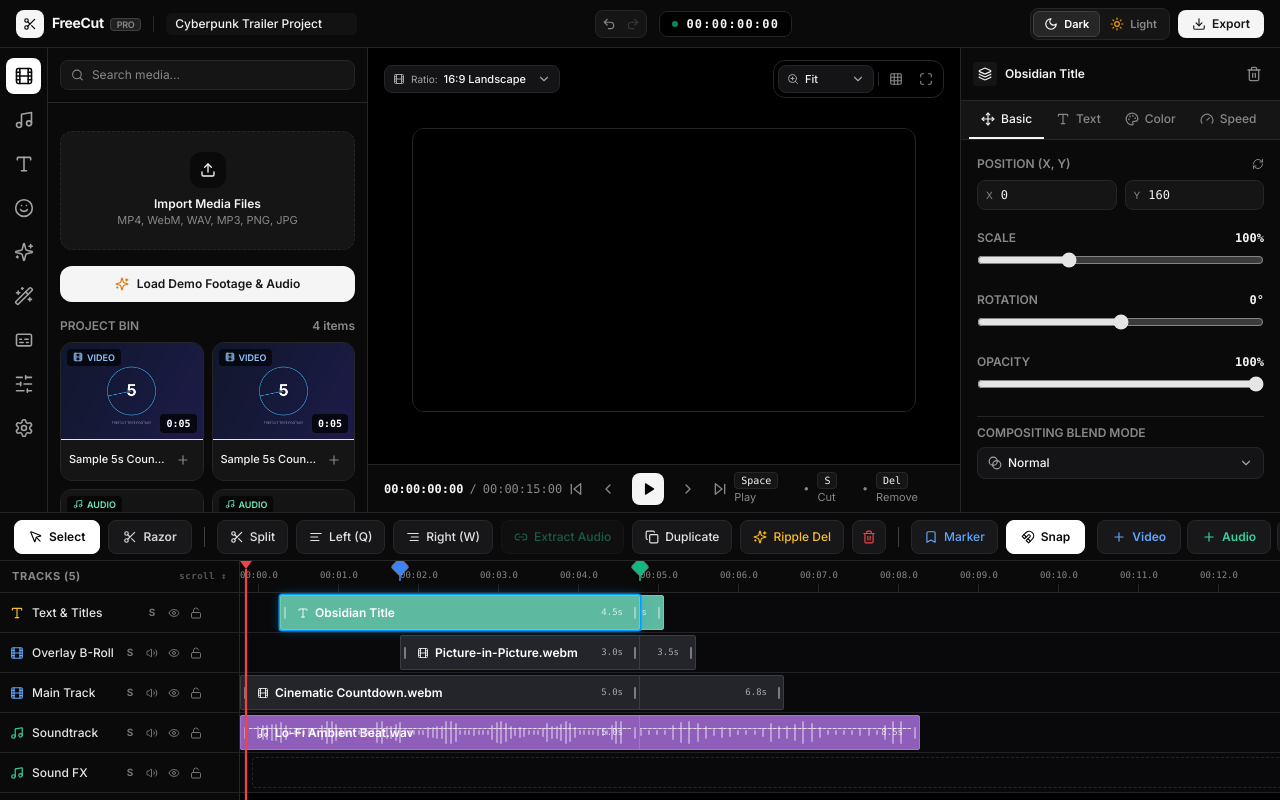
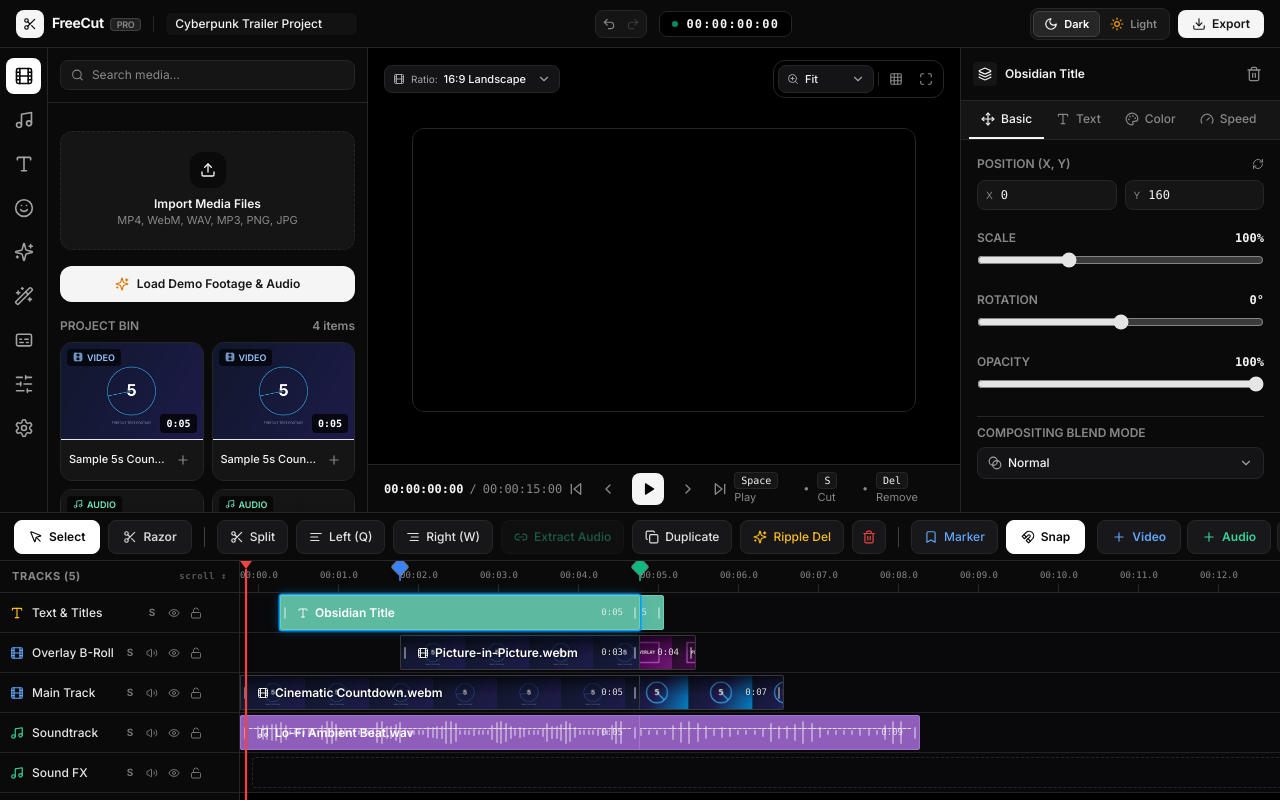
Before and after one commit to SamurAIGPT/FreeCut, a React (Vite) app: page / in a window 1280 px wide. Built offline with nearby package versions, Linux system fonts and the light colour scheme.

Commit message:
feat(timeline): display repeating tiled filmstrip thumbnails in video and image tracks

```diff
--- a/src/components/sidebar/SidebarContent.tsx
+++ b/src/components/sidebar/SidebarContent.tsx
@@ -16,6 +16,8 @@ import {
   playLiveSoundPreview,
   SoundEffectType
 } from '@/utils/sampleMedia';
+
+import { formatDuration } from '@/utils/time';
 
 /**
  * Auto-generating video thumbnail component that displays the video frame
@@ -77,23 +79,6 @@ const VideoAutoThumbnail: React.FC<{ url: string; alt: string }> = ({ url, alt }
       className="h-full w-full object-cover pointer-events-none"
     />
   );
-};
-
-/**
- * Formats duration in seconds into standard video editor time format M:SS or H:MM:SS
- */
-const formatDuration = (seconds?: number): string => {
-  if (typeof seconds !== 'number' || isNaN(seconds) || !isFinite(seconds) || seconds <= 0) {
-    return '0:00';
-  }
-  const total = Math.round(seconds);
-  const hrs = Math.floor(total / 3600);
-  const mins = Math.floor((total % 3600) / 60);
-  const secs = total % 60;
-  if (hrs > 0) {
-    return `${hrs}:${mins.toString().padStart(2, '0')}:${secs.toString().padStart(2, '0')}`;
-  }
-  return `${mins}:${secs.toString().padStart(2, '0')}`;
 };
 
 export const SidebarContent: React.FC = () => {
@@ -316,6 +301,7 @@ export const SidebarContent: React.FC = () => {
           transform: { x: 0, y: 0, scale: 1, rotation: 0, opacity: 1 },
           volume: 1,
           color: '#2563eb',
+          thumbnailUrl: videoAsset.thumbnailUrl,
         });
       }
 
@@ -1151,6 +1137,8 @@ export const SidebarContent: React.FC = () => {
                                   transform: { x: 0, y: 0, scale: 1, rotation: 0, opacity: 1 },
                                   volume: 1,
                                   color: asset.type === 'audio' ? '#059669' : '#2563eb',
+                                  thumbnailUrl: asset.thumbnailUrl,
+                                  url: asset.url,
                                 });
                                 showToast(`Inserted ${asset.name} at playhead`);
                               }
--- a/src/components/timeline/ClipItem.tsx
+++ b/src/components/timeline/ClipItem.tsx
@@ -5,7 +5,8 @@ import {
 } from 'lucide-react';
 import { useEditorStore } from '@/store/useEditorStore';
 import { Clip } from '@/types/editor';
-import { formatShortTime } from '@/utils/time';
+import { formatDuration, formatShortTime } from '@/utils/time';
+import { getClipThumbnail } from '@/utils/thumbnail';
 
 interface ClipItemProps {
   clip: Clip;
@@ -30,6 +31,7 @@ export const ClipItem: React.FC<ClipItemProps> = ({ clip, isLocked }) => {
   const moveClipToTrack = useEditorStore((s) => s.moveClipToTrack);
   const tracks = useEditorStore((s) => s.tracks);
   const clips = useEditorStore((s) => s.clips);
+  const assets = useEditorStore((s) => s.assets);
   const markers = useEditorStore((s) => s.markers);
   const setSnapGuideX = useEditorStore((s) => s.setSnapGuideX);
 
@@ -38,6 +40,13 @@ export const ClipItem: React.FC<ClipItemProps> = ({ clip, isLocked }) => {
   const contextMenuRef = useRef<HTMLDivElement>(null);
 
   const isSelected = selectedClipId === clip.id;
+
+  const imageUrl = getClipThumbnail(clip, assets);
+  const isTiledMedia = (clip.type === 'video' || clip.type === 'image') && Boolean(imageUrl);
+
+  const THUMBNAIL_ASPECT_RATIO = 16 / 9;
+  const trackHeight = 36;
+  const tileWidth = Math.round(trackHeight * THUMBNAIL_ASPECT_RATIO);
 
   // Close context menu on outside click
   useEffect(() => {
@@ -253,7 +262,15 @@ export const ClipItem: React.FC<ClipItemProps> = ({ clip, isLocked }) => {
           icon: Type,
         };
       case 'video':
+      case 'image':
       default:
+        if (isTiledMedia) {
+          return {
+            bg: 'bg-[#18181b] text-white',
+            border: 'border-neutral-700/80',
+            icon: Film,
+          };
+        }
         return {
           bg: 'bg-slate-200 hover:bg-slate-100 text-slate-800 dark:bg-[#24252a] dark:hover:bg-[#2c2d34] dark:text-white',
           border: 'border-slate-300 dark:border-[#3a3c46]',
@@ -271,7 +288,7 @@ export const ClipItem: React.FC<ClipItemProps> = ({ clip, isLocked }) => {
         style={{ left: `${leftPos}px`, width: `${clipWidth}px` }}
         onMouseDown={handleMouseDown}
         onContextMenu={handleContextMenu}
-        className={`group absolute inset-y-0.5 flex cursor-grab active:cursor-grabbing items-center justify-between rounded-sm border select-none transition-all duration-100 ${
+        className={`group absolute inset-y-0.5 flex cursor-grab active:cursor-grabbing items-center justify-between rounded-sm border select-none transition-all duration-100 overflow-hidden ${
           theme.bg
         } ${theme.border} ${
           isSelected
@@ -279,6 +296,24 @@ export const ClipItem: React.FC<ClipItemProps> = ({ clip, isLocked }) => {
             : 'hover:brightness-105 z-10'
         } ${clip.isMuted ? 'opacity-50' : ''}`}
       >
+        {/* Repeating tiled filmstrip background for video and image clips */}
+        {isTiledMedia && (
+          <>
+            <div
+              className="pointer-events-none absolute inset-0"
+              style={{
+                backgroundColor: '#18181b',
+                backgroundImage: `url(${imageUrl})`,
+                backgroundRepeat: 'repeat-x',
+                backgroundSize: `${tileWidth}px ${trackHeight}px`,
+                backgroundPosition: 'left center',
+              }}
+            />
+            {/* Top scrim gradient to ensure text readability */}
+            <div className="pointer-events-none absolute inset-x-0 top-0 h-5 bg-gradient-to-b from-black/60 via-black/25 to-transparent z-[5]" />
+          </>
+        )}
+
         {/* Left Trim Handle */}
         <div
           onMouseDown={handleTrimLeft}
@@ -314,23 +349,29 @@ export const ClipItem: React.FC<ClipItemProps> = ({ clip, isLocked }) => {
           {/* Clean Single-Line Clip Header: Icon + Name + Duration */}
           <div className="relative z-10 flex w-full items-center gap-1.5 overflow-hidden">
             <Icon className={`h-3 w-3 shrink-0 ${
-              clip.type === 'video'
+              isTiledMedia
+                ? 'text-white/90 drop-shadow-[0_1px_2px_rgba(0,0,0,0.85)]'
+                : clip.type === 'video'
                 ? 'text-slate-700 dark:text-white/80'
                 : 'text-white/90'
             }`} />
             <span className={`truncate text-xs font-semibold leading-none ${
-              clip.type === 'video'
+              isTiledMedia
+                ? 'text-white drop-shadow-[0_1px_2px_rgba(0,0,0,0.85)]'
+                : clip.type === 'video'
                 ? 'text-slate-900 dark:text-white'
                 : 'text-white'
             }`}>
               {clip.name}
             </span>
             <span className={`shrink-0 font-mono text-[9px] ml-auto pl-1 ${
-              clip.type === 'video'
+              isTiledMedia
+                ? 'text-white/85 drop-shadow-[0_1px_2px_rgba(0,0,0,0.85)]'
+                : clip.type === 'video'
                 ? 'text-slate-600 dark:text-white/60'
                 : 'text-white/75'
             }`}>
-              {clip.duration.toFixed(1)}s
+              {formatDuration(clip.duration)}
             </span>
           </div>
 
--- a/src/types/editor.ts
+++ b/src/types/editor.ts
@@ -62,6 +62,8 @@ export interface Clip {
   // Audio specific
   fadeIn?: number;
   fadeOut?: number;
+  thumbnailUrl?: string;
+  url?: string;
 }
 
 export interface Track {
--- /dev/null
+++ b/src/utils/thumbnail.ts
@@ -0,0 +1,135 @@
+import { Clip, MediaAsset } from '@/types/editor';
+
+// In-memory cache for generated thumbnails
+const thumbnailCache = new Map<string, string>();
+
+/**
+ * Creates an authentic synthetic thumbnail for clips when no media file is attached.
+ */
+export function createSyntheticThumbnail(name: string, type: string): string {
+  if (typeof document === 'undefined') return '';
+  const cacheKey = `${type}-${name}`;
+  if (thumbnailCache.has(cacheKey)) {
+    return thumbnailCache.get(cacheKey)!;
+  }
+
+  const canvas = document.createElement('canvas');
+  canvas.width = 160;
+  canvas.height = 90;
+  const ctx = canvas.getContext('2d');
+  if (!ctx) return '';
+
+  const isCountdown = name.toLowerCase().includes('countdown');
+  const isPip = name.toLowerCase().includes('picture') || name.toLowerCase().includes('pip');
+  const isCyberpunk = name.toLowerCase().includes('cyberpunk') || name.toLowerCase().includes('trailer');
+
+  // Background gradient
+  const grad = ctx.createLinearGradient(0, 0, 160, 90);
+  if (isCountdown) {
+    grad.addColorStop(0, '#0f172a');
+    grad.addColorStop(0.5, '#1e1b4b');
+    grad.addColorStop(1, '#0284c7');
+  } else if (isPip) {
+    grad.addColorStop(0, '#18181b');
+    grad.addColorStop(0.5, '#4a044e');
+    grad.addColorStop(1, '#701a75');
+  } else if (isCyberpunk) {
+    grad.addColorStop(0, '#09090b');
+    grad.addColorStop(0.5, '#065f46');
+    grad.addColorStop(1, '#0e7490');
+  } else {
+    grad.addColorStop(0, '#1e293b');
+    grad.addColorStop(1, '#0f172a');
+  }
+  ctx.fillStyle = grad;
+  ctx.fillRect(0, 0, 160, 90);
+
+  // Decorative visuals
+  if (isCountdown) {
+    // Rotating radar circle with countdown 5
+    ctx.strokeStyle = '#38bdf8';
+    ctx.lineWidth = 2.5;
+    ctx.beginPath();
+    ctx.arc(80, 45, 26, 0, Math.PI * 2);
+    ctx.stroke();
+
+    ctx.beginPath();
+    ctx.moveTo(80, 45);
+    ctx.lineTo(80 + Math.cos(0.8) * 26, 45 + Math.sin(0.8) * 26);
+    ctx.stroke();
+
+    ctx.fillStyle = '#ffffff';
+    ctx.font = 'bold 22px Inter, system-ui, sans-serif';
+    ctx.textAlign = 'center';
+    ctx.textBaseline = 'middle';
+    ctx.fillText('5', 80, 45);
+  } else if (isPip) {
+    // Picture in Picture preview frame
+    ctx.strokeStyle = '#e879f9';
+    ctx.lineWidth = 2;
+    ctx.strokeRect(35, 20, 90, 50);
+
+    ctx.fillStyle = '#ffffff';
+    ctx.font = 'bold 11px Inter, system-ui, sans-serif';
+    ctx.textAlign = 'center';
+    ctx.textBaseline = 'middle';
+    ctx.fillText('PIP OVERLAY', 80, 45);
+  } else {
+    // General film graphic
+    ctx.strokeStyle = '#94a3b8';
+    ctx.lineWidth = 1.5;
+    ctx.strokeRect(25, 15, 110, 60);
+
+    ctx.fillStyle = '#f1f5f9';
+    ctx.font = 'bold 12px Inter, system-ui, sans-serif';
+    ctx.textAlign = 'center';
+    ctx.textBaseline = 'middle';
+    ctx.fillText(name.slice(0, 14), 80, 45);
+  }
+
+  // Film frame separator line on the right edge
+  ctx.strokeStyle = 'rgba(0, 0, 0, 0.55)';
+  ctx.lineWidth = 2;
+  ctx.beginPath();
+  ctx.moveTo(159, 0);
+  ctx.lineTo(159, 90);
+  ctx.stroke();
+
+  const dataUrl = canvas.toDataURL('image/jpeg', 0.85);
+  thumbnailCache.set(cacheKey, dataUrl);
+  return dataUrl;
+}
+
+/**
+ * Returns the best thumbnail URL for a timeline clip:
+ * 1. clip.thumbnailUrl
+ * 2. matching mediaAsset.thumbnailUrl
+ * 3. matching mediaAsset.url (for images)
+ * 4. synthetic filmstrip thumbnail for video/image clips
+ */
+export function getClipThumbnail(clip: Clip, assets: MediaAsset[]): string | undefined {
+  if (clip.type !== 'video' && clip.type !== 'image') {
+    return undefined;
+  }
+
+  if (clip.thumbnailUrl) {
+    return clip.thumbnailUrl;
+  }
+
+  if (clip.assetId) {
+    const asset = assets.find((a) => a.id === clip.assetId);
+    if (asset?.thumbnailUrl) {
+      return asset.thumbnailUrl;
+    }
+    if (asset?.type === 'image' && asset.url) {
+      return asset.url;
+    }
+  }
+
+  if (clip.url && clip.type === 'image') {
+    return clip.url;
+  }
+
+  // Fallback synthetic thumbnail so video clips ALWAYS have a filmstrip
+  return createSyntheticThumbnail(clip.name, clip.type);
+}
--- a/src/utils/time.ts
+++ b/src/utils/time.ts
@@ -22,6 +22,20 @@ export function formatShortTime(seconds: number): string {
   return `${String(m).padStart(2, '0')}:${String(s).padStart(2, '0')}.${ms}`;
 }
 
+export function formatDuration(seconds?: number): string {
+  if (typeof seconds !== 'number' || isNaN(seconds) || !isFinite(seconds) || seconds <= 0) {
+    return '0:00';
+  }
+  const total = Math.round(seconds);
+  const hrs = Math.floor(total / 3600);
+  const mins = Math.floor((total % 3600) / 60);
+  const secs = total % 60;
+  if (hrs > 0) {
+    return `${hrs}:${mins.toString().padStart(2, '0')}:${secs.toString().padStart(2, '0')}`;
+  }
+  return `${mins}:${secs.toString().padStart(2, '0')}`;
+}
+
 export function clamp(value: number, min: number, max: number): number {
   return Math.min(Math.max(value, min), max);
 }
```
